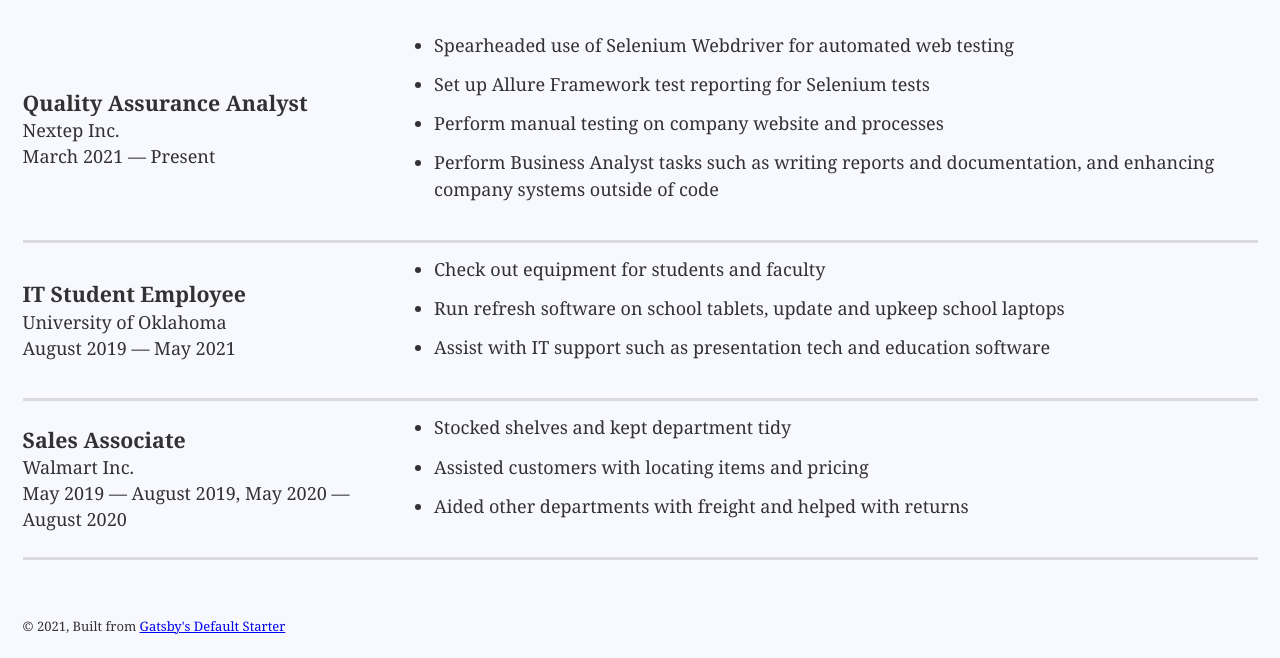
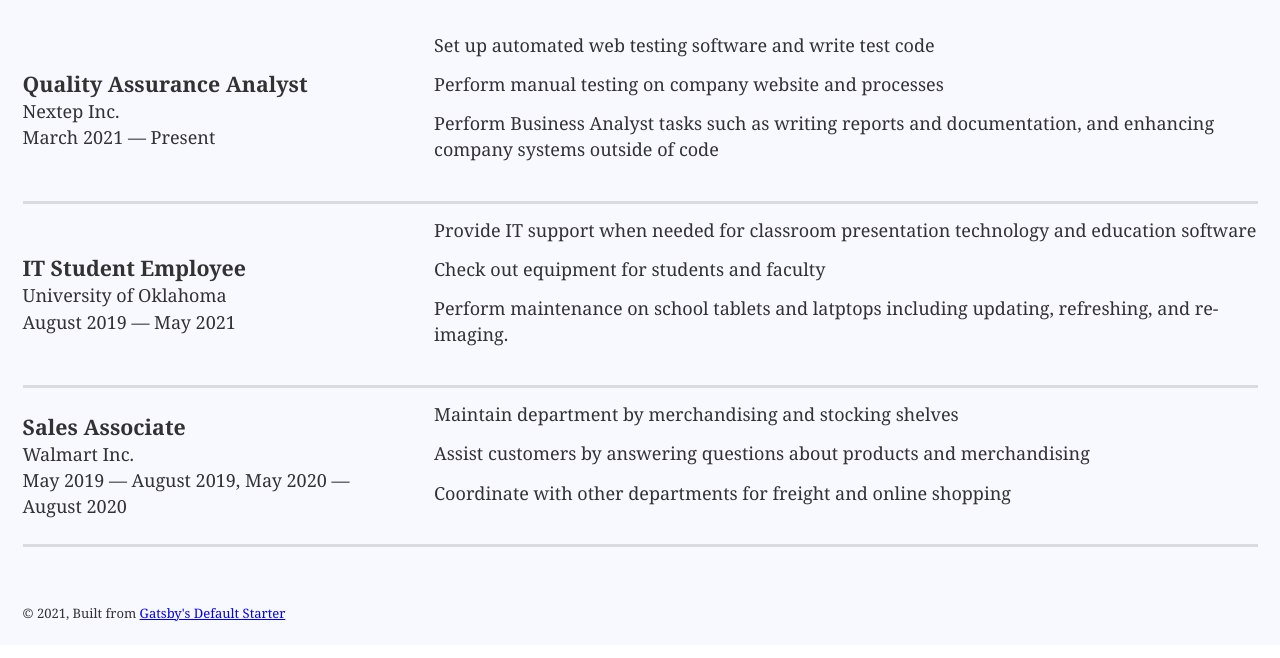
Before and after one commit to Za-Sing/personal-portfolio-site, a Gatsby site: page /cv in a window 1280 px wide. Shown: the part 242-900 px from the top of the page. Built offline with nearby package versions, Linux system fonts and the light colour scheme; Gatsby itself is replaced by a stand-in of ours.

Commit message:
Reword and reformat CV bullet points

```diff
--- a/TODO.txt
+++ b/TODO.txt
@@ -1,10 +1,11 @@
 General TODO List:
 Last update 8/30
 
-[ ] Reword bullet points on CV page
+[*] Reword bullet points on CV page
+[ ] Add Skills section to CV page
+[ ] Update resume and link it to CV or About page
 [ ] Modernize quote block on index
 [ ] Add linkedin and github to footer?
 [ ] Finalize "logo" and add to header
-[ ] Update resume and link it to CV or About page
 [ ] Add projects to Projects page
 [ ] Get a new headshot and add to About page, as well as "fun facts"
--- a/src/components/layout.module.css
+++ b/src/components/layout.module.css
@@ -31,7 +31,7 @@
     line-height: 200%;
 }
 .prof-experience td + td { /*Right column*/
-    text-align: right;
+    text-align: left;
     height: 12rem;
     max-width: 30rem;
     line-height: 150%;
--- a/src/pages/cv.js
+++ b/src/pages/cv.js
@@ -16,9 +16,8 @@
 					March 2021 — Present
 				</td>
 				<td>
-                    <ul>
-                        <li>Spearheaded use of Selenium Webdriver for automated web testing</li>
-                        <li>Set up Allure Framework test reporting for Selenium tests</li>
+                    <ul style={{listStyleType: 'none'}}>
+                        <li>Set up automated web testing software and write test code</li>
 						<li>Perform manual testing on company website and processes</li>
                         <li>Perform Business Analyst tasks such as writing reports and documentation, and enhancing company systems outside of code</li>
 					</ul>
@@ -31,10 +30,10 @@
 					August 2019 — May 2021
 				</td>
 				<td>
-					<ul>
+					<ul style={{listStyleType: 'none'}}>
+                        <li>Provide IT support when needed for classroom presentation technology and education software</li>
 						<li>Check out equipment for students and faculty</li>
-						<li>Run refresh software on school tablets, update and upkeep school laptops</li>
-						<li>Assist with IT support such as presentation tech and education software</li>
+                        <li>Perform maintenance on school tablets and latptops including updating, refreshing, and re-imaging.</li>
 					</ul>
 				</td>
 			</tr>
@@ -45,10 +44,10 @@
 					May 2019 — August 2019, May 2020 — August 2020
 				</td>
 				<td>
-					<ul>
-						<li>Stocked shelves and kept department tidy</li>
-						<li>Assisted customers with locating items and pricing</li>
-						<li>Aided other departments with freight and helped with returns</li>
+					<ul style={{listStyleType: 'none'}}>
+                        <li>Maintain department by merchandising and stocking shelves</li>
+						<li>Assist customers by answering questions about products and merchandising</li>
+						<li>Coordinate with other departments for freight and online shopping</li>
 					</ul>
 				</td>
 			</tr>
```
Also changed, not shown: 1 other file.
